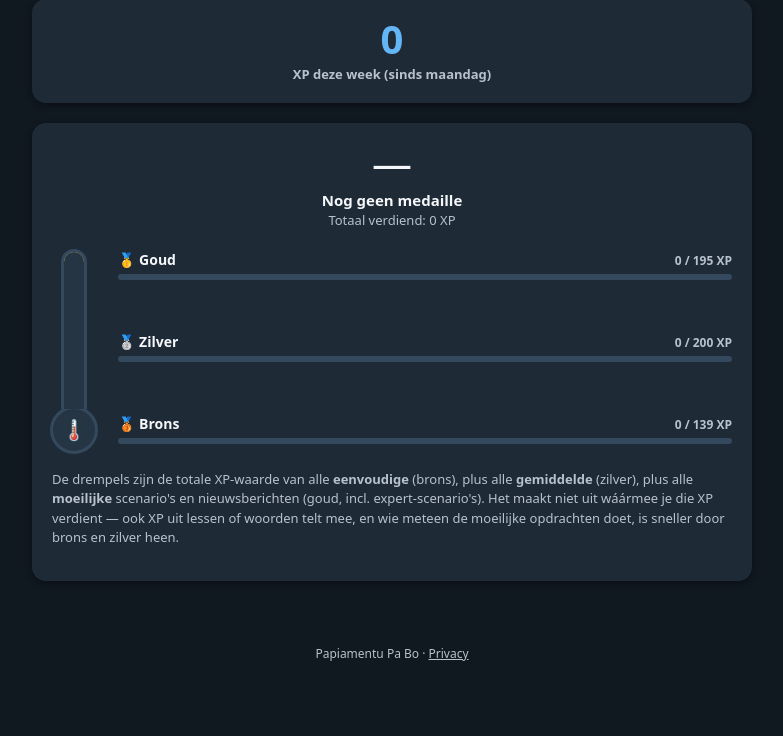
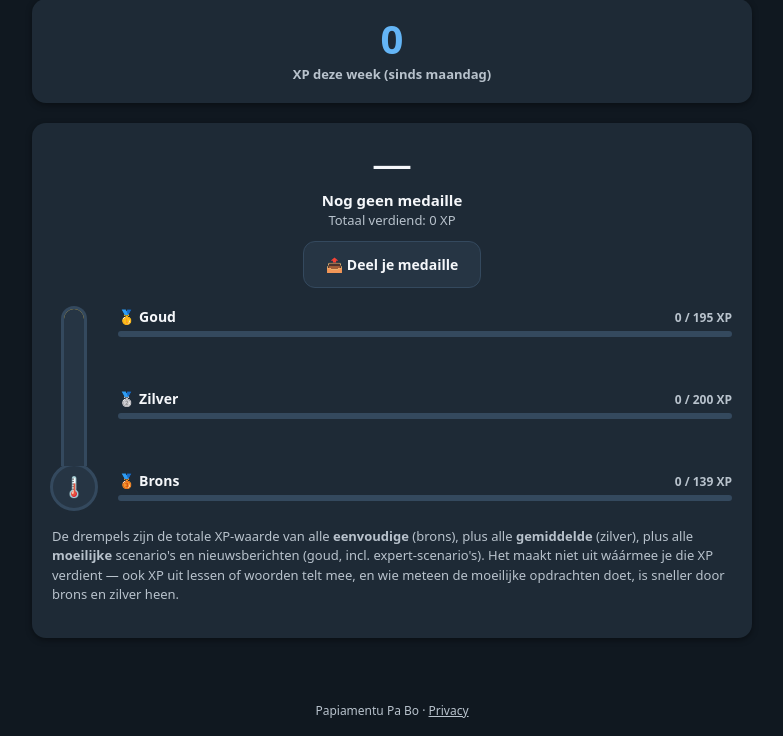
Before and after one commit to eelconagel/PapiamentuPaBo, a Flask app: page /profiel in a window 1280 px wide. Shown: the part 147-883 px from the top of the page, without its empty margins (248-1031 px from the left). Before the commit the page ends 808 px from the top, so only its background shows below. Run offline with Flask 3, Linux system fonts and the light colour scheme.

Commit message:
Fase 10 (roadmap): deelbaar medaille-plaatje
Knop "Deel je medaille" op /profiel tekent een vierkante afbeelding (canvas) met de
behaalde medaille, naam en de drie XP-balken, en biedt die aan als PNG-download.
Volledig client-side: geen server, geen account, geen upload — precies het lokale,
niet-sociale alternatief waar bij het bespreken van deze roadmap om werd gevraagd.

Co-Authored-By: Claude Sonnet 5 <noreply@anthropic.com>

```diff
--- a/papiamentu/templates/profiel.html
+++ b/papiamentu/templates/profiel.html
@@ -19,6 +19,7 @@
     <div class="medal-current-icon" id="medal-icon">—</div>
     <div class="medal-current-label" id="medal-label">Nog geen medaille</div>
     <div class="muted small">Totaal verdiend: <span id="total-xp">0</span> XP</div>
+    <button type="button" class="btn btn-secondary btn-sm" id="deel-medaille" style="margin-top:10px">📤 Deel je medaille</button>
   </div>
 
   <div class="thermo-row">
@@ -109,6 +110,76 @@
     document.getElementById('thermo-bulb').textContent = medaille ? MEDAL_ICON[medaille] : '🌡️';
   }
 
+  // Deelbaar plaatje: puur client-side getekend op een <canvas> en als download aangeboden.
+  // Geen server, geen account, geen upload — precies zoals bij een lokale afbeelding hoort.
+  function tekenMedailleAfbeelding() {
+    const { tiers, thresholds, xp, medaille } = Store.medailleVoortgang(ITEMS);
+    const naam = (Store.get().profile && Store.get().profile.name) || null;
+
+    const canvas = document.createElement('canvas');
+    canvas.width = 800;
+    canvas.height = 800;
+    const ctx = canvas.getContext('2d');
+
+    const dark = document.documentElement.dataset.theme !== 'light';
+    ctx.fillStyle = dark ? '#101820' : '#f5f5f5';
+    ctx.fillRect(0, 0, canvas.width, canvas.height);
+
+    ctx.textAlign = 'center';
+    ctx.fillStyle = dark ? '#f5f7fa' : '#333333';
+    ctx.font = '700 34px system-ui, sans-serif';
+    ctx.fillText('Papiamentu Pa Bo', 400, 90);
+
+    ctx.font = '160px system-ui, sans-serif';
+    ctx.fillText(medaille ? MEDAL_ICON[medaille] : '🌡️', 400, 300);
+
+    ctx.font = '700 44px system-ui, sans-serif';
+    ctx.fillText(medaille ? `${MEDAL_NAAM[medaille]} behaald!` : 'Onderweg naar brons', 400, 380);
+
+    if (naam) {
+      ctx.font = '28px system-ui, sans-serif';
+      ctx.fillStyle = dark ? '#b8c2cc' : '#666666';
+      ctx.fillText(naam, 400, 425);
+    }
+
+    // Mini-thermometer: drie balken (brons/zilver/goud) met hun eigen vulling.
+    const shares = {
+      brons: Math.min(xp, tiers.brons),
+      zilver: Math.min(Math.max(xp - thresholds.brons, 0), tiers.zilver),
+      goud: Math.min(Math.max(xp - thresholds.zilver, 0), tiers.goud),
+    };
+    const kleuren = { brons: '#a86a3d', zilver: '#9aa5b1', goud: '#d4a017' };
+    const labels = { goud: '🥇 Goud', zilver: '🥈 Zilver', brons: '🥉 Brons' };
+    let y = 500;
+    ['goud', 'zilver', 'brons'].forEach((tier) => {
+      const pct = tiers[tier] ? shares[tier] / tiers[tier] : 0;
+      ctx.textAlign = 'left';
+      ctx.font = '24px system-ui, sans-serif';
+      ctx.fillStyle = dark ? '#f5f7fa' : '#333333';
+      ctx.fillText(labels[tier], 120, y - 12);
+      ctx.fillStyle = dark ? '#263544' : '#f7f7f7';
+      ctx.fillRect(120, y, 560, 20);
+      ctx.fillStyle = kleuren[tier];
+      ctx.fillRect(120, y, 560 * pct, 20);
+      y += 70;
+    });
+
+    ctx.textAlign = 'center';
+    ctx.font = '20px system-ui, sans-serif';
+    ctx.fillStyle = dark ? '#b8c2cc' : '#666666';
+    ctx.fillText('papiamentupabo — leer Papiamentu stap voor stap', 400, 760);
+
+    return canvas;
+  }
+
+  document.getElementById('deel-medaille').addEventListener('click', () => {
+    const canvas = tekenMedailleAfbeelding();
+    const link = document.createElement('a');
+    link.download = 'papiamentu-pa-bo-medaille.png';
+    link.href = canvas.toDataURL('image/png');
+    link.click();
+  });
+
   render();
   document.addEventListener('papiamentu:synced', render);
 })();
```
